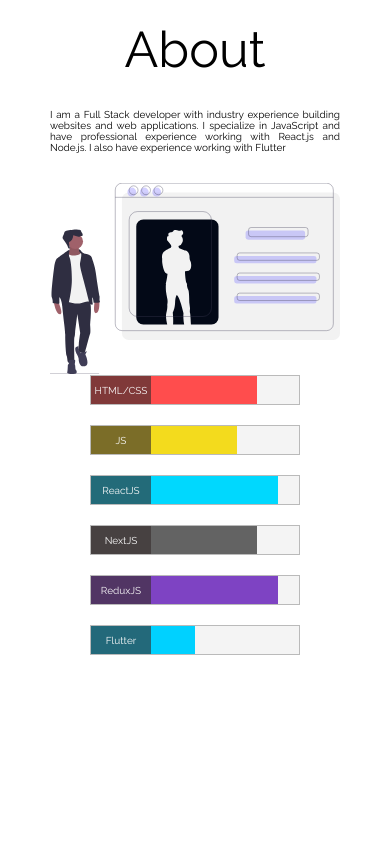
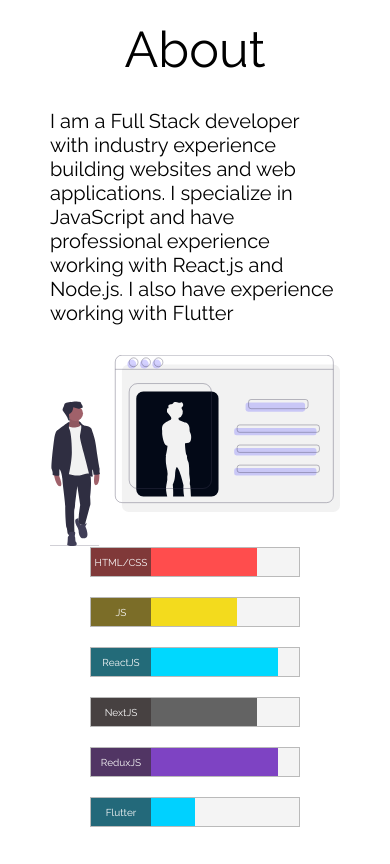
Before and after one commit to harigovindaraju008/portfolio, a React (Create React App) app in the folder client/: page / in a window 390 px wide. Built offline with nearby package versions, Linux system fonts and the light colour scheme; a web font is replaced by a local one.

Commit message:
first build

```diff
--- a/client/public/index.html
+++ b/client/public/index.html
@@ -15,7 +15,7 @@
       manifest.json provides metadata used when your web app is installed on a
       user's mobile device or desktop. See https://developers.google.com/web/fundamentals/web-app-manifest/
     -->
-    <link rel="manifest" href="%PUBLIC_URL%/manifest.json" />
+    <!-- <link rel="manifest" href="%PUBLIC_URL%/manifest.json" /> -->
     <!--
       Notice the use of %PUBLIC_URL% in the tags above.
       It will be replaced with the URL of the `public` folder during the build.
--- a/client/src/css/about.css
+++ b/client/src/css/about.css
@@ -42,7 +42,8 @@
 .about--sub {
   font-size: 2rem;
   margin: 3rem 0;
-  text-align: justify;
+  letter-spacing: 0em;
+  text-align: left;
 }
 
 .about--skills {
@@ -134,11 +135,6 @@
 }
 
 @media only screen and (max-width: 649px) {
-  .about--sub {
-    font-size: 1rem;
-    text-align: justify;
-  }
-
   .about--skills {
     display: grid;
     grid-template-columns: 1fr;
```
Also changed, not shown: client/public/manifest.json (deleted).
